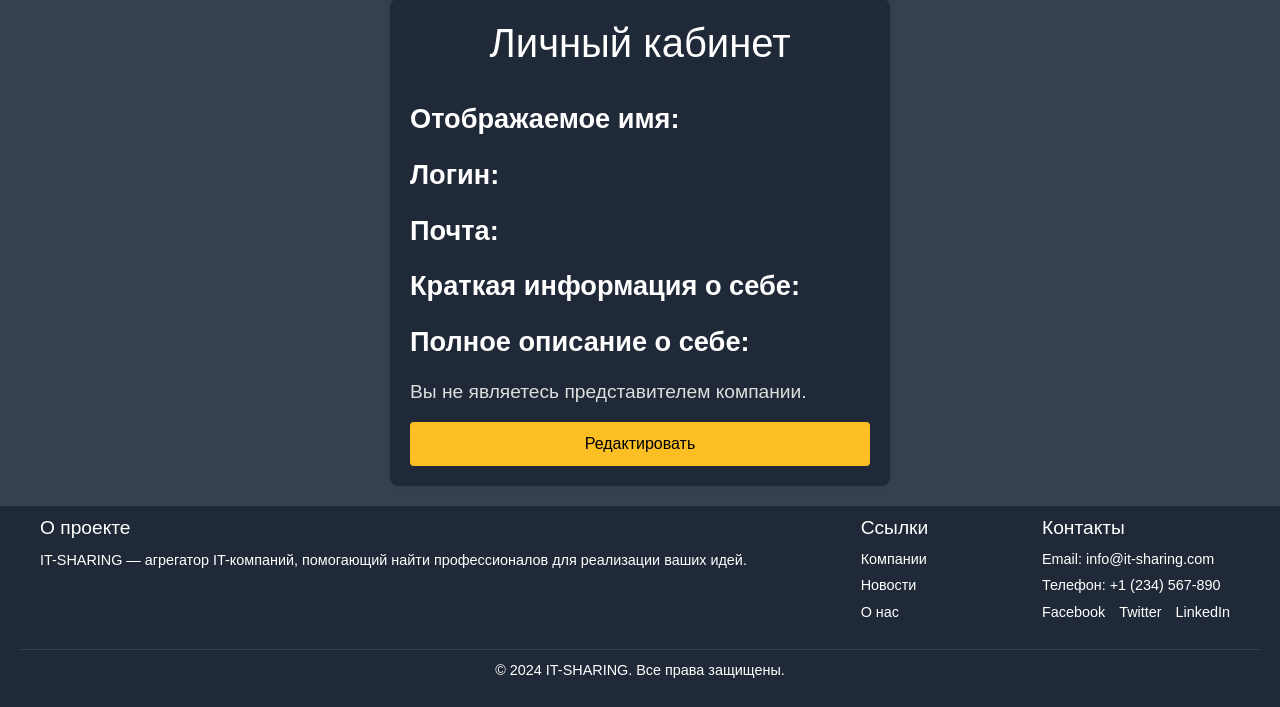
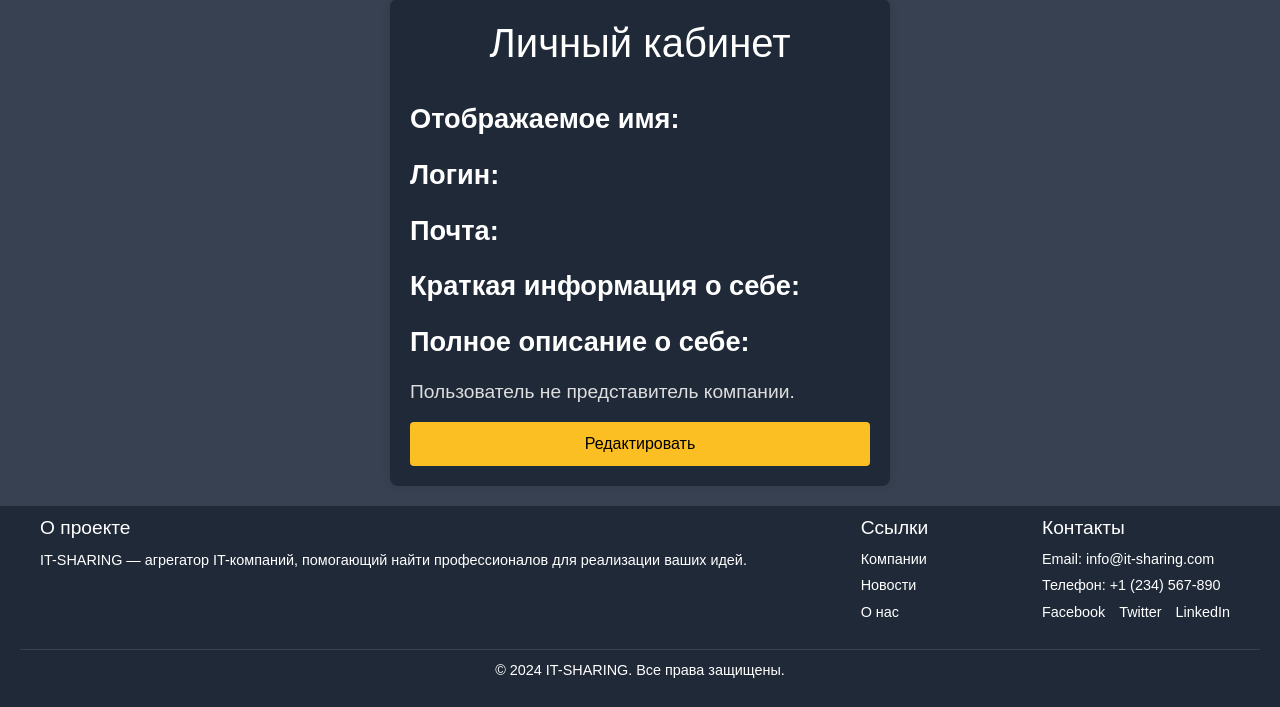
Before and after one commit to S4vant/It-Sharing, a Django app: page /profile/ in a window 1280 px wide. Shown: the part 101-808 px from the top of the page. Run offline with Django 5.2, Linux system fonts and the light colour scheme.

Commit message:
Изменение на странице пользователя

```diff
--- a/main/templates/main/PersonalPage.html
+++ b/main/templates/main/PersonalPage.html
@@ -38,7 +38,7 @@
         </div>
         {% else %}
         <div class="profile-info">
-            <p>Вы не являетесь представителем компании.</p>
+            <p>Пользователь не представитель компании.</p>
         </div>
         {% endif %}
 
```
